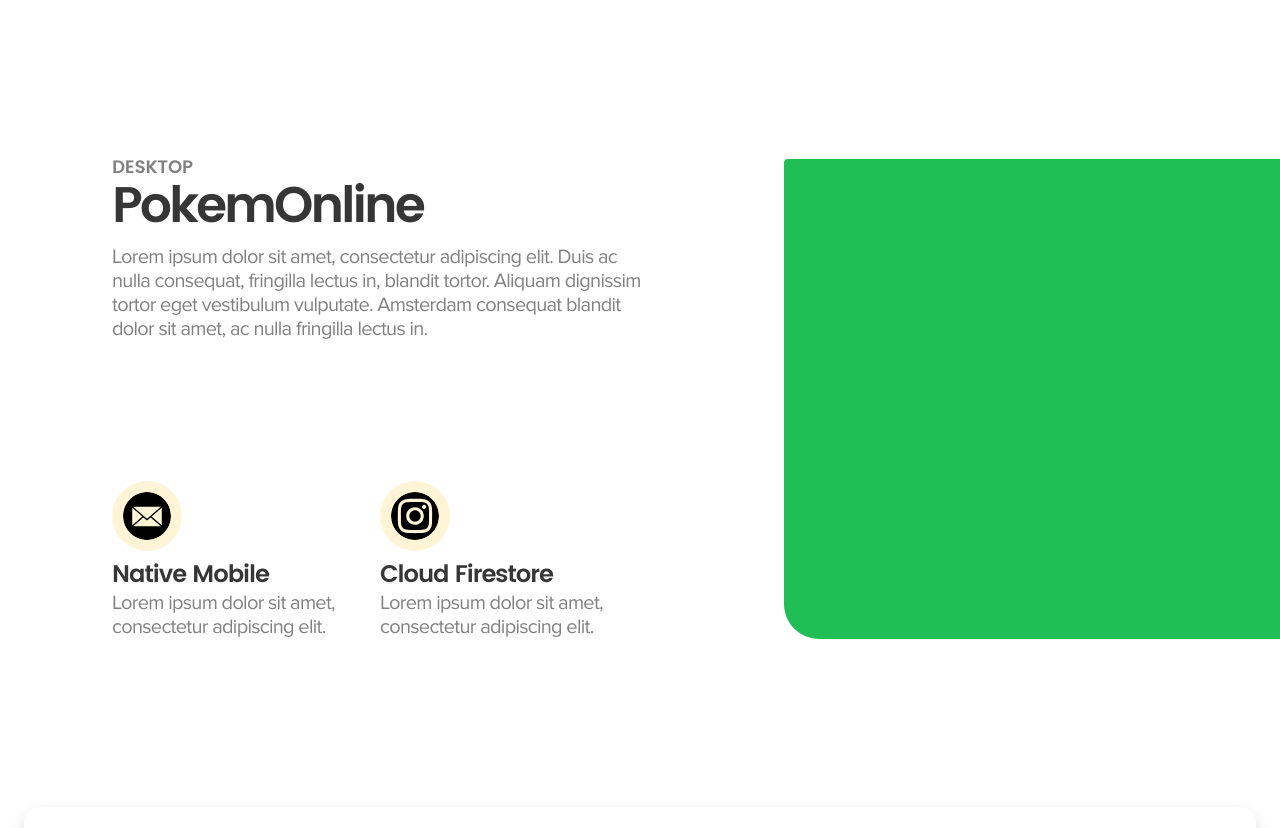
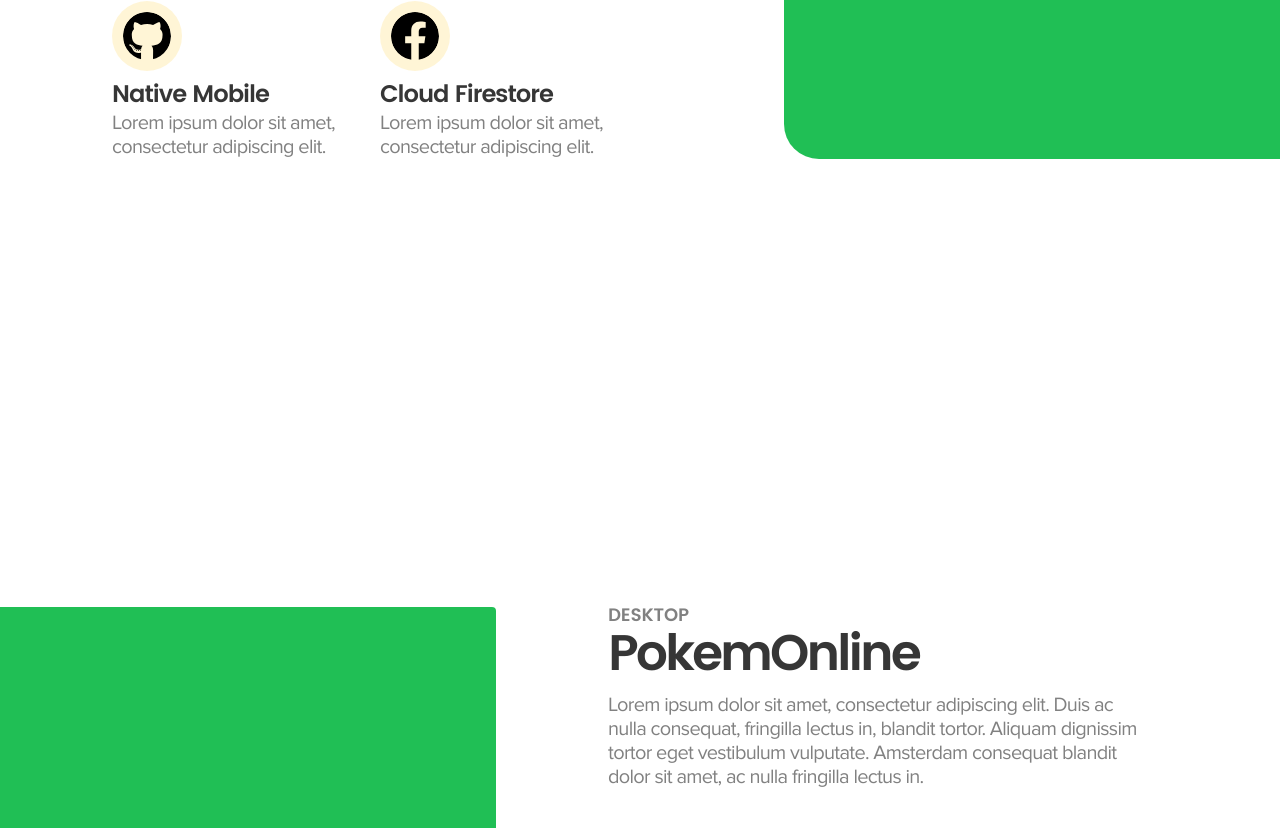
Before and after one commit to RyanWirth/portfolio, a Svelte app: page / in a window 1280 px wide. Shown: the part 4472-5300 px from the top of the page. Built offline with nearby package versions, Linux system fonts and the light colour scheme.

Commit message:
Adjust project margins

```diff
--- a/src/components/Project.svelte
+++ b/src/components/Project.svelte
@@ -8,17 +8,29 @@
 <style type="text/scss">
   section {
     display: flex;
-    flex-direction: row-reverse;
+    margin: 448px 0;
+    min-height: 480px;
 
-    margin: 224px 0;
-    min-height: 480px;
+    &:nth-child(even) {
+      flex-direction: row;
+
+      aside {
+        border-radius: 0 4px 35px 0;
+      }
+    }
+
+    &:nth-child(odd) {
+      flex-direction: row-reverse;
+
+      aside {
+        border-radius: 4px 0 0 35px;
+      }
+    }
   }
 
   aside {
     flex: 52;
     background: #20bf55;
-    border-top-left-radius: 4px;
-    border-bottom-left-radius: 35px;
   }
 
   article {
```
